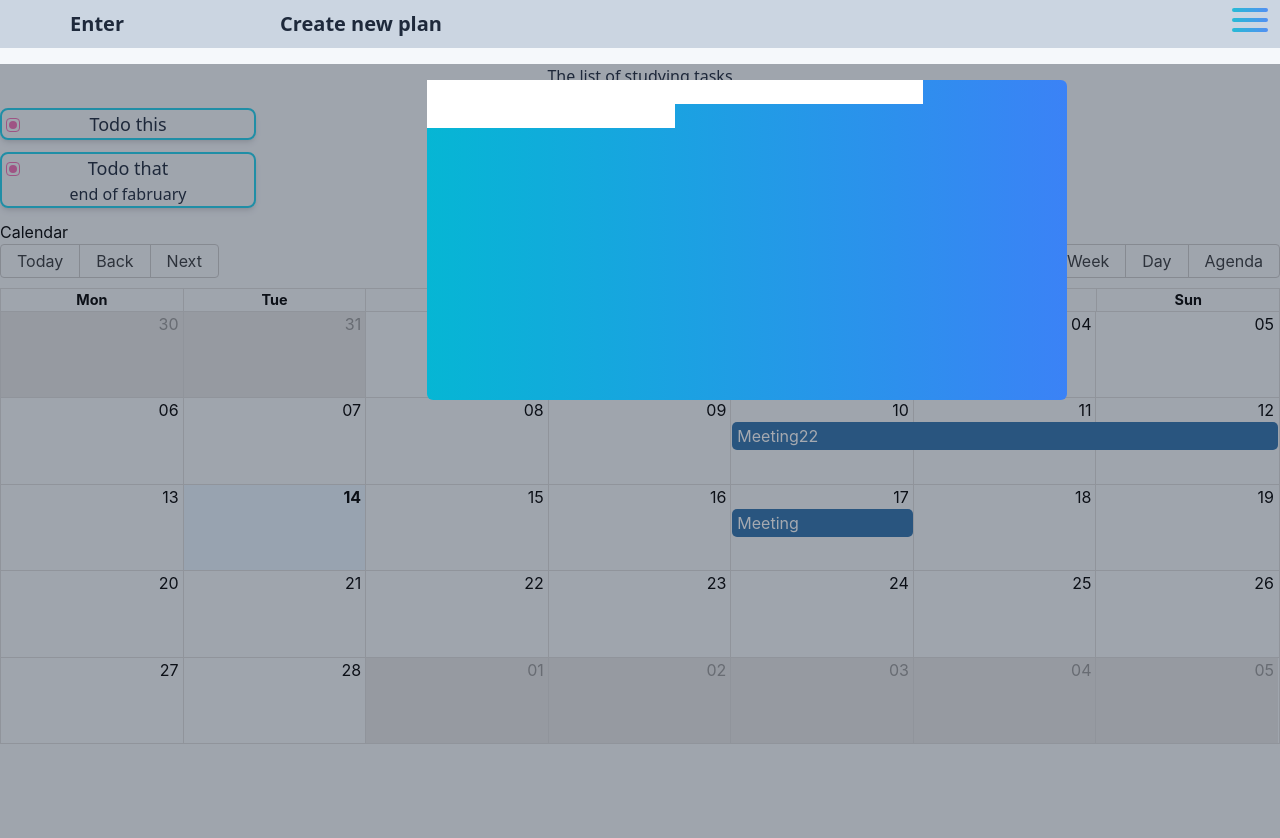
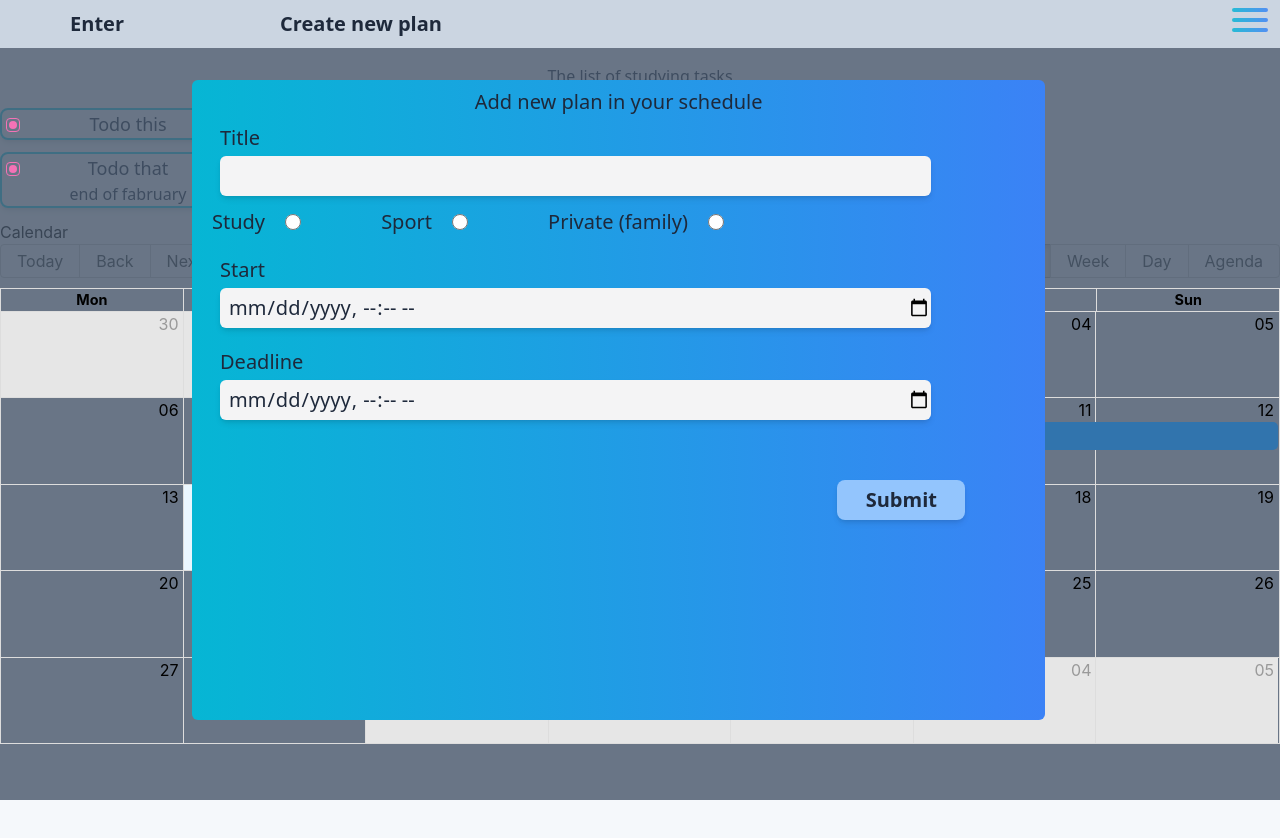
Before and after one commit to marinazonz/studdy-planner, a React (Create React App) app: page / in a window 1280 px wide. Both pictures are taken after a click on the item "Create new plan". Shown: the top 838 px of the page. After the commit the page ends 800 px from the top, so only its background shows below. Built offline with nearby package versions, Linux system fonts and the light colour scheme.

Commit message:
Add Modal css

```diff
--- a/src/components/Plans/NewPlanForm.js
+++ b/src/components/Plans/NewPlanForm.js
@@ -3,10 +3,76 @@ import Modal from "../UI/Modal";
 const NewPlanForm = () => {
     return (
         <Modal>
-            <div></div>
-            <input></input>
-            <input />
-            <input />
+            <form className='font-sans text-slate-800 md:text-xl font-medium'>
+                <p className='my-2 text-center'>
+                    Add new plan in your schedule
+                </p>
+                <div className='flex flex-col w-10/12 ml-7 justify-start mb-3'>
+                    <label>Title</label>
+                    <input
+                        type='text'
+                        required
+                        className='rounded-md shadow-md indent-1 bg-zinc-100 mt-1 md:h-10 focus:outline-2 focus:outline-cyan-500/75'
+                    />
+                </div>
+                <div className='flex flex-col md:flex-row mx-5 justify-between mb-3 text-sm md:text-xl md:mb-5 md:max-w-lg font-normal'>
+                    <div className='flex'>
+                        <label for='study' className='mr-5 self-center'>
+                            Study
+                        </label>
+                        <input
+                            id='study'
+                            type='radio'
+                            value='study'
+                            name='types'
+                            class='accent-pink-500 h-3 w-3 md:h-4 md:w-4 bg-zinc-100 border-none self-center'
+                        />
+                    </div>
+                    <div className='flex'>
+                        <label for='sport' className='mr-5 self-center'>
+                            Sport
+                        </label>
+                        <input
+                            id='sport'
+                            type='radio'
+                            value='sport'
+                            name='types'
+                            class='accent-blue-600 h-3 w-3 md:h-4 md:w-4 bg-zinc-100 border-none self-center'
+                        />
+                    </div>
+                    <div className='flex'>
+                        <label for='private' className='mr-5 self-center'>
+                            Private (family)
+                        </label>
+                        <input
+                            id='private'
+                            type='radio'
+                            value='private'
+                            name='types'
+                            class='accent-orange-600 h-3 w-3 md:h-4 md:w-4 bg-zinc-100 border-none self-center'
+                        />
+                    </div>
+                </div>
+                <div className='flex flex-col w-10/12 ml-7 justify-start mb-5'>
+                    <label className='mr-5'>Start</label>
+                    <input
+                        type='datetime-local'
+                        required
+                        className='rounded-md shadow-md indent-1 bg-zinc-100 mt-1 md:h-10 focus:outline-2 focus:outline-cyan-500/75'
+                    />
+                </div>
+                <div className='flex flex-col w-10/12 ml-7 justify-start mb-5'>
+                    <label className='mr-5'>Deadline</label>
+                    <input
+                        type='datetime-local'
+                        required
+                        className='rounded-md shadow-md indent-1 bg-zinc-100 mt-1 md:h-10 focus:outline-2 focus:outline-cyan-500/75'
+                    />
+                </div>
+                <button className='absolute right-20 mt-10 w-32 h-10 rounded-lg shadow-md bg-blue-300 font-semibold'>
+                    Submit
+                </button>
+            </form>
         </Modal>
     );
 };
--- a/src/components/UI/Modal.js
+++ b/src/components/UI/Modal.js
@@ -2,12 +2,12 @@ import ReactDOM from "react-dom";
 
 const Backdrop = () => {
     return (
-        <div className='absolute bg-slate-800 w-full h-full opacity-40 z-30'></div>
+        <div className='absolute bg-slate-600 inset-y-0 w-full h-screen opacity-80 z-60'></div>
     );
 };
 const ModalOverlay = (props) => {
     return (
-        <div className='h-80 w-1/2 rounded-md bg-gradient-to-r from-cyan-500 to-blue-500 absolute top-20 left-1/3 self-center z-40'>
+        <div className='h-4/5 w-10/12 md:h-4/5 md:w-8/12 rounded-md bg-gradient-to-r from-cyan-500 to-blue-500 absolute top-20 left-10 md:left-48 self-center z-40'>
             <div>{props.children}</div>
         </div>
     );
```
